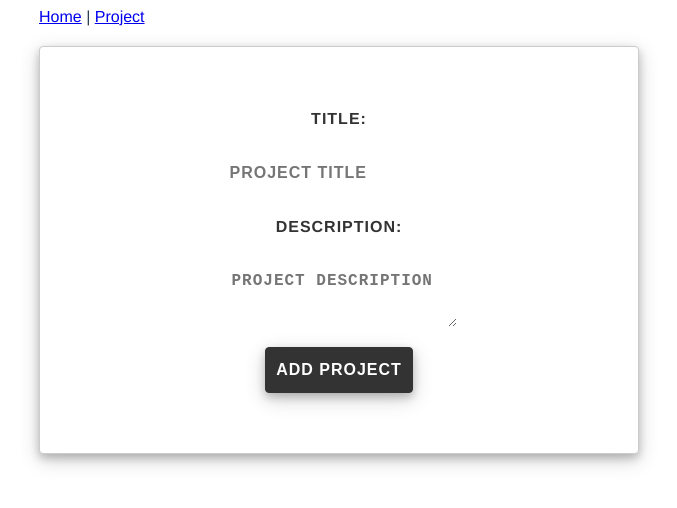
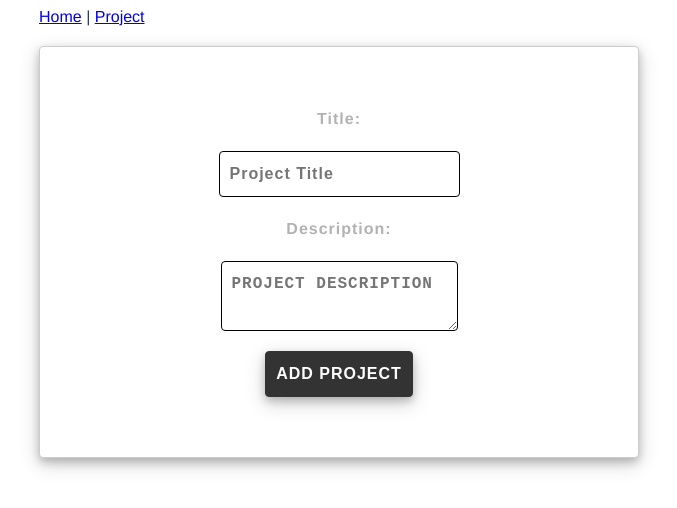
Before and after one commit to ebrardev/project-planner, a Vue app: page /add in a window 1280 px wide. Shown: the top 508 px of the page, without its empty margins (301-978 px from the left). Built offline with nearby package versions, Linux system fonts and the light colour scheme.

Commit message:
add project

```diff
--- /dev/null
+++ b/db.json
@@ -0,0 +1,19 @@
+{
+  "posts": [
+    {
+      "id": 1,
+      "title": "json-server",
+      "author": "typicode"
+    }
+  ],
+  "comments": [
+    {
+      "id": 1,
+      "body": "some comment",
+      "postId": 1
+    }
+  ],
+  "profile": {
+    "name": "typicode"
+  }
+}
--- a/src/views/AddProject.vue
+++ b/src/views/AddProject.vue
@@ -18,9 +18,21 @@ export default {
  },
  methods:{
   handleSubmit(){
+ let project ={
+  title: this.title,
+  details: this.details,
+  complete:false
+ }
+ fetch('http://localhost:3000/projects',{
+  method: 'POST',
+  headers: {
+   'Content-Type': 'application/json'
+  },
+  body: JSON.stringify(project)
+ }).then(()=>this.$router.push('/')
+ ).catch(err=>console.log(err))
 
 
-  console.log(this.title,this.details)
 }
  }
 }
@@ -44,9 +56,9 @@ label{
   margin-bottom: 10px;
   font-size: 16px;
   font-weight: bold;
-  color: #333;
+  color: #b3b2b2;
   text-align: left;
-  text-transform: uppercase;
+  /* text-transform: uppercase; */
   letter-spacing: 1px;
   line-height: 24px;
   margin-bottom: 10px;
@@ -58,7 +70,7 @@ label{
 
 }
 input {
-  border: none ;
+  border: 1px solid black; ;
   border-radius: 4px;
   padding: 10px;
   margin-bottom: 10px;
@@ -70,12 +82,12 @@ input {
   font-weight: bold;
   color: #333;
   text-align: left;
-  text-transform: uppercase;
+  /* text-transform: uppercase; */
   letter-spacing: 1px;
   line-height: 24px;
 }
 textarea{
-  border: none;
+  border: 1px solid black;;
   border-radius: 4px;
   padding: 10px;
   margin-bottom: 10px;
```
